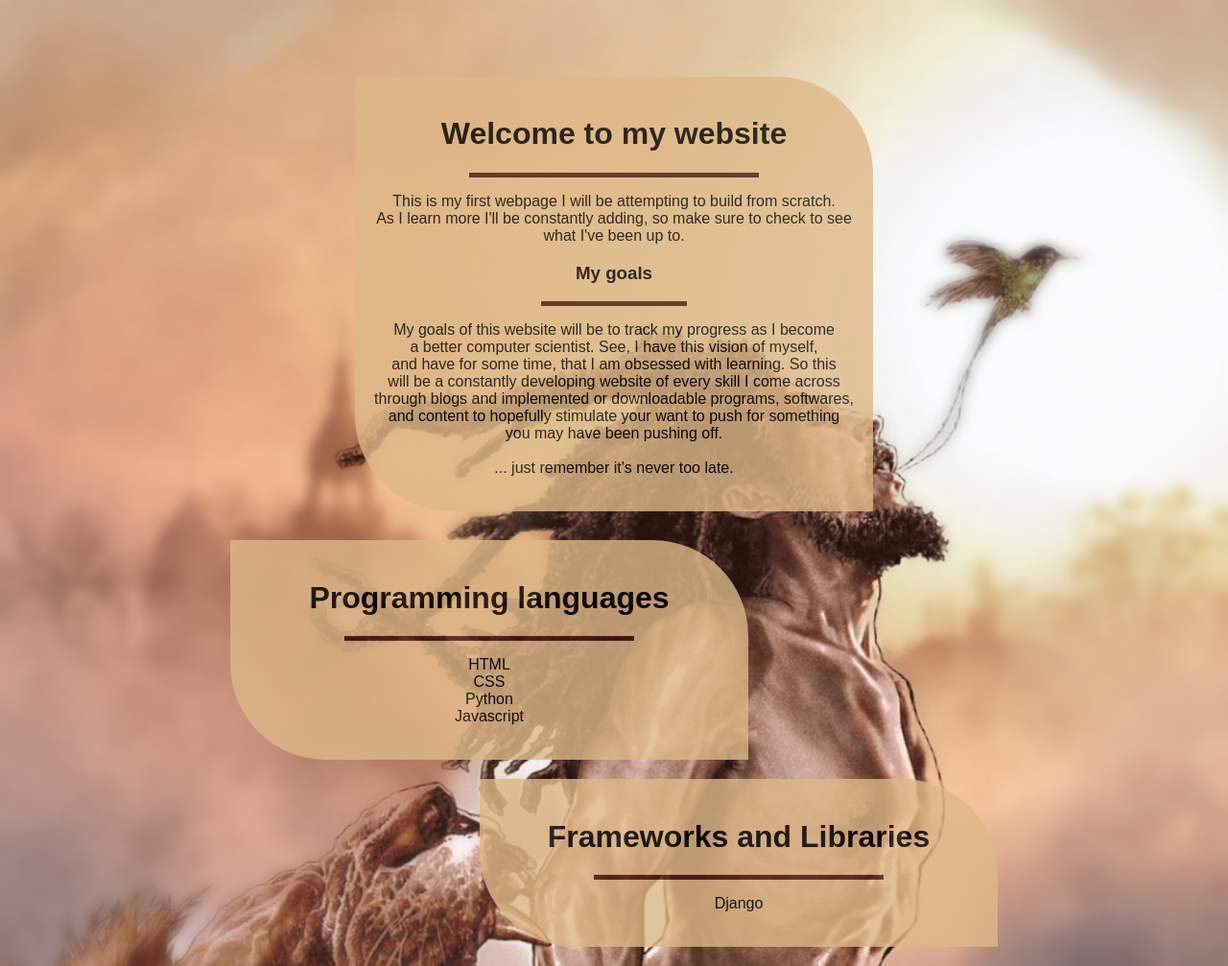
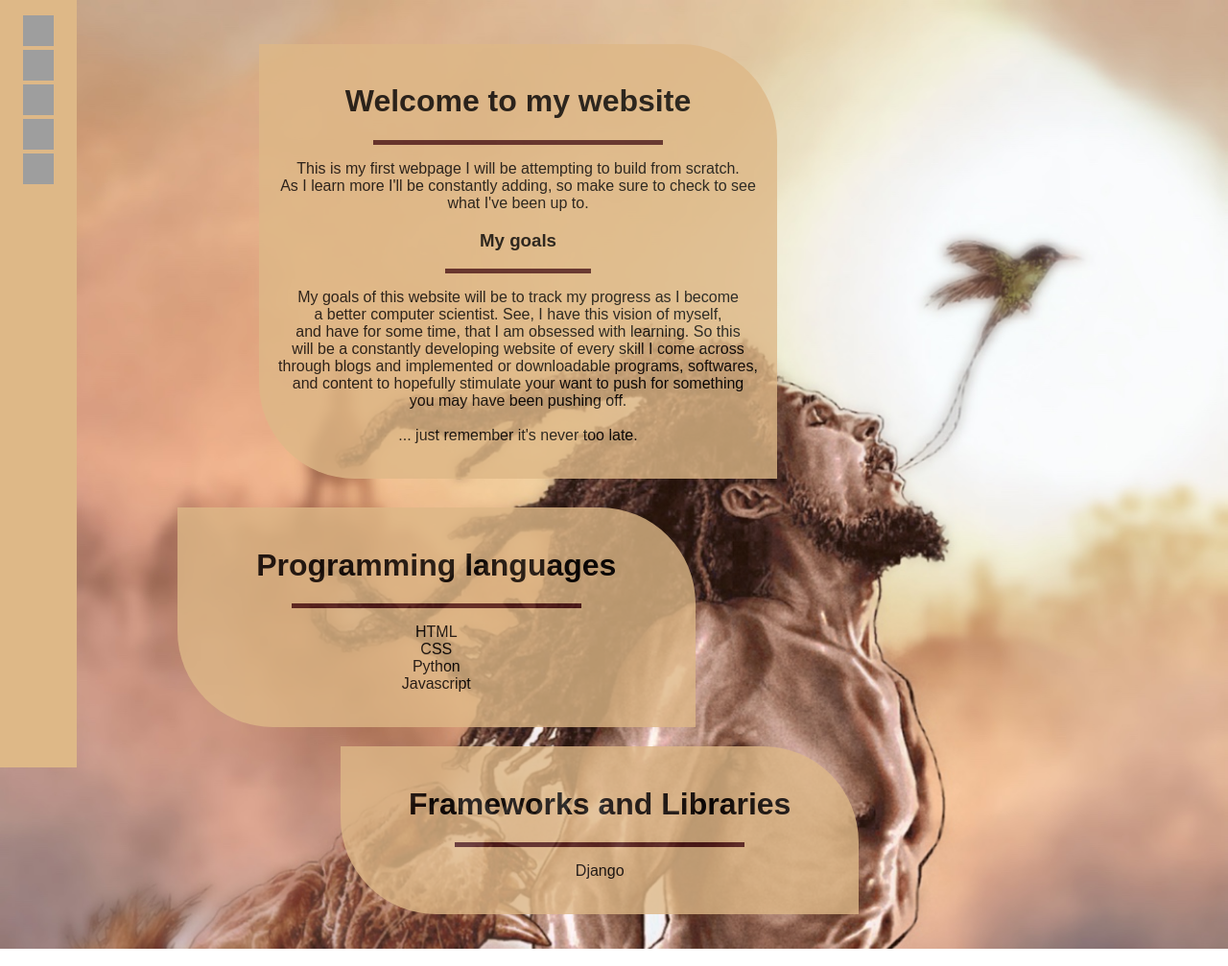
Before and after one commit to Slok-e/Slok-e.github.io, a plain HTML site: page index.html in a window 1280 px wide. Shown: the whole page at 96% size. Drawn offline with nearby package versions, Linux system fonts and the light colour scheme; grey boxes are pictures that could not be loaded.

Commit message:
Side navabar

```diff
--- a/css/style.css
+++ b/css/style.css
@@ -3,19 +3,21 @@
     font-family: sans-serif;
     --text-primary: #b6b6b6;
     --text-secondary: #ececec;
-    --bg-primary: #23232e;
+    --bg-primary: burlywood;
     --bg-secondary: #141418;
 }
 
 main {
-    margin-top: 5rem;
+    margin-left: 5rem;
+    padding: 1rem;
 }
 
 body {
     background-image: url(/img/LIonBobDoctor.JPG);
     background-size: cover;
     max-width: 1000px;
-    margin: auto;
+    margin: 0;
+    padding: 0;
 }
 
 body::-webkit-scrollbar {
@@ -33,7 +35,10 @@ body::-webkit-scrollbar-thumb{
 }
 
 .navbar {
-    display: flex;
+    width: 5rem;
+    height: 100vh;
+    position: fixed;
+    background-color:var(--bg-primary)
 }
 
 .content {
--- a/index.html
+++ b/index.html
@@ -9,7 +9,19 @@
     <link rel="stylesheet" href="https://fonts.googleapis.com/css2?family=Material+Symbols+Outlined:opsz,wght,FILL,GRAD@20..48,100..700,0..1,-50..200" />
 </head>
 <body>
-    <nav class="navbar"></nav>
+    <nav class="navbar">
+        <ul>
+            <li><a href="https://www.github.com/Slok-e" target="_blank" rel="noreferrer"><img src="https://raw.githubusercontent.com/danielcranney/readme-generator/main/public/icons/socials/github.svg" width="32" height="32" /></a></li>
+            <li><a href="http://www.instagram.com/kelso.io/" target="_blank" rel="noreferrer"><img
+                src="https://raw.githubusercontent.com/danielcranney/readme-generator/main/public/icons/socials/instagram.svg" width="32" height="32" /></a></li>
+            <li><a href="https://twitter.com/kan_Sloke" target="_blank" rel="noreferrer"><img
+                src="https://raw.githubusercontent.com/danielcranney/readme-generator/main/public/icons/socials/twitter.svg" width="32" height="32" /></a></li>
+            <li><a href="https://www.linkedin.com/in/kelso-broderick-18478479/" target="_blank" rel="noreferrer"><img
+                src="https://raw.githubusercontent.com/danielcranney/readme-generator/main/public/icons/socials/linkedin.svg" width="32" height="32" /></a></li>
+            <li><a href="https://www.discord.com/users/Slokë#7091" target="_blank" rel="noreferrer"><img
+                src="https://raw.githubusercontent.com/danielcranney/readme-generator/main/public/icons/socials/discord.svg" width="32" height="32" /></a></li>
+        </ul>
+    </nav>
     <main>
         <div class="content">
             <h1>Welcome to my website</h1>
```
